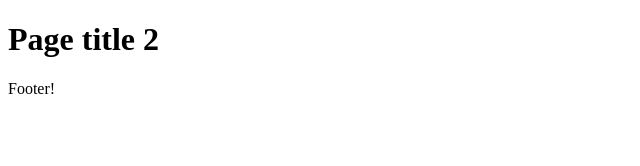
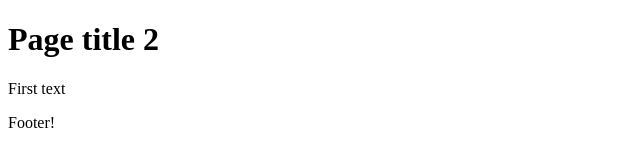
Before and after one commit to LiudmylaKuzmenko/my-page, a plain HTML site: page index.html in a window 1280 px wide. Shown: the full height of the page, 0-640 px from the left. Drawn offline with Linux system fonts and the light colour scheme.

Commit message:
Update index.html

```diff
--- a/index.html
+++ b/index.html
@@ -7,8 +7,9 @@
 </head>
 <body>
   <header></header>
-  <main><h1>Page title 2</h1>
-
+  <main>
+    <h1>Page title 2</h1>
+    <p>First text</p>
   </main>
   <footer>Footer!</footer>
 </body>
```
